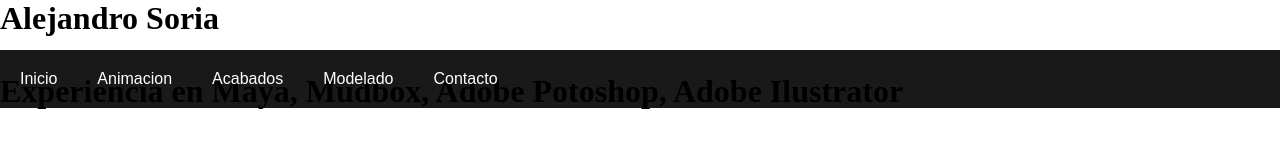
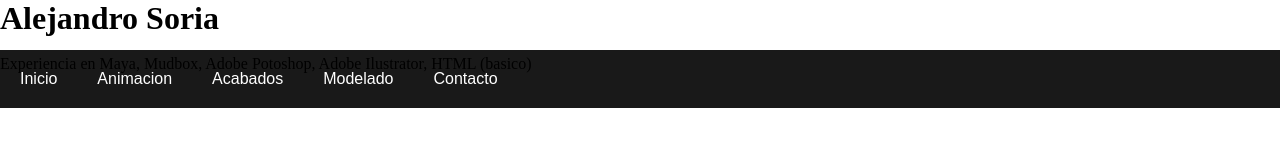
Before and after one commit to 1116alex/1116alex.github.io, a plain HTML site: page index.html in a window 1280 px wide. Drawn offline with Linux system fonts and the light colour scheme.

Commit message:
Update index.html

```diff
--- a/index.html
+++ b/index.html
@@ -19,7 +19,7 @@
 	</nav>
 </header>
 
-	 <br/> <h1> Experiencia en Maya, Mudbox, Adobe Potoshop, Adobe Ilustrator </h1>
+	 <p> Experiencia en Maya, Mudbox, Adobe Potoshop, Adobe Ilustrator, HTML (basico)</p>
 
 </body>
 </html>
```
